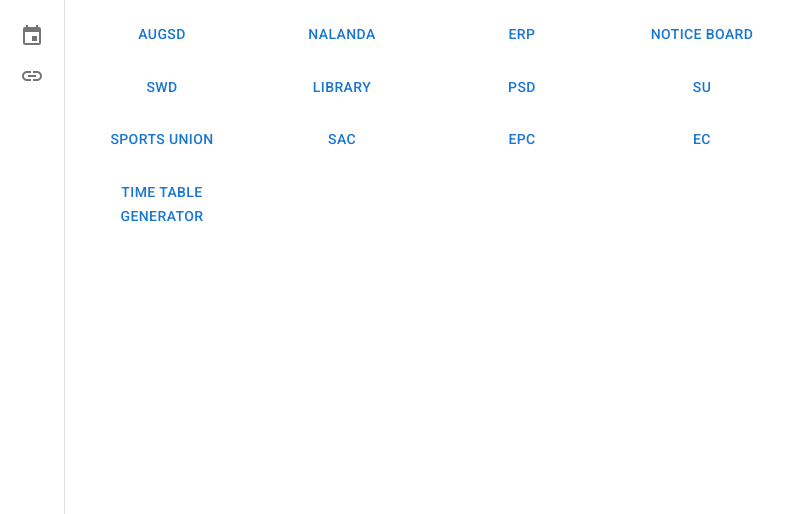
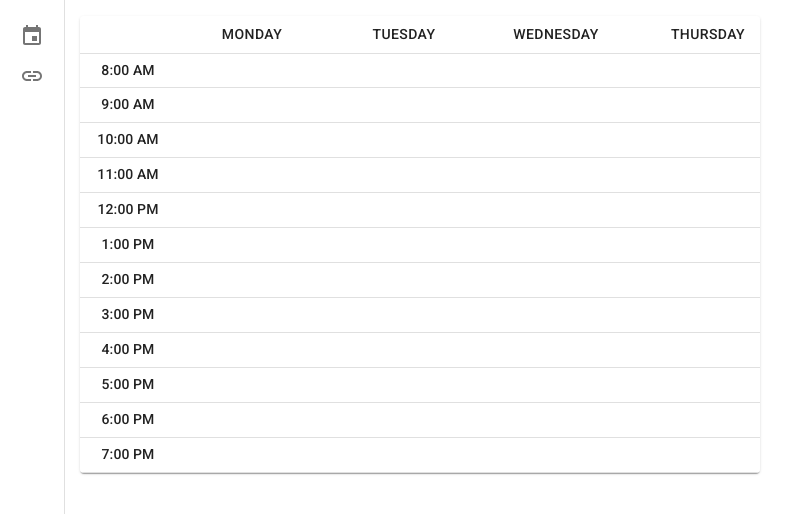
Before and after one commit to Aviral-Omar/bits-and-pieces-extension, a React (Create React App) app: page / in a window 1280 px wide. Shown: the top 514 px of the page, without its empty margins (0-802 px from the left). Built offline with nearby package versions, Linux system fonts and the light colour scheme.

Commit message:
created timetable

```diff
--- a/package.json
+++ b/package.json
@@ -12,6 +12,7 @@
     "@testing-library/react": "^11.2.7",
     "@testing-library/user-event": "^12.8.3",
     "clsx": "^1.1.1",
+    "prop-types": "^15.7.2",
     "react": "^17.0.2",
     "react-dom": "^17.0.2",
     "react-scripts": "4.0.3",
--- a/src/App.jsx
+++ b/src/App.jsx
@@ -1,39 +1,20 @@
 import React, { useState } from 'react';
 
-import { Box, ButtonGroup, Drawer, IconButton } from '@mui/material';
-import { Event, Link } from '@mui/icons-material';
+import { Box } from '@mui/material';
 
+import Sidebar from './components/Sidebar';
 import LinkPage from './views/LinkPage/LinkPage';
+import TimeTable from './views/TT/TT';
 
 const App = () => {
-	const [currentView, setView] = useState('links');
+	const [currentView, setView] = useState('tt');
 
 	return (
 		<div className="App">
 			<Box sx={{ display: 'flex' }}>
-				<Drawer
-					variant="permanent"
-					open
-					sx={{
-						py: 2,
-						width: 64,
-						'.MuiDrawer-paper': {
-							py: 2,
-							width: 64,
-						},
-					}}
-				>
-					<ButtonGroup orientation="vertical" size="large">
-						<IconButton onMouseEnter={() => setView('tt')}>
-							<Event />
-						</IconButton>
-						<IconButton onMouseEnter={() => setView('links')}>
-							<Link />
-						</IconButton>
-					</ButtonGroup>
-				</Drawer>
+				<Sidebar setView={setView}></Sidebar>
 				<Box component="main" sx={{ p: 2 }}>
-					{currentView === 'links' ? <LinkPage /> : <Box />}
+					{currentView === 'links' ? <LinkPage /> : <TimeTable />}
 				</Box>
 			</Box>
 		</div>
--- a/src/components/Sidebar.js
+++ b/src/components/Sidebar.js
@@ -0,0 +1,37 @@
+import React from "react";
+import { Drawer, ButtonGroup, IconButton } from "@mui/material";
+import { Event, Link } from "@mui/icons-material";
+import PropTypes from "prop-types";
+
+const Sidebar = (props) => {
+  const { setView } = props;
+  return (
+    <Drawer
+      variant="permanent"
+      open
+      sx={{
+        py: 2,
+        width: 64,
+        ".MuiDrawer-paper": {
+          py: 2,
+          width: 64,
+        },
+      }}
+    >
+      <ButtonGroup orientation="vertical" size="large">
+        <IconButton onMouseEnter={() => setView("tt")}>
+          <Event />
+        </IconButton>
+        <IconButton onMouseEnter={() => setView("links")}>
+          <Link />
+        </IconButton>
+      </ButtonGroup>
+    </Drawer>
+  );
+};
+
+Sidebar.propTypes = {
+  setView: PropTypes.func,
+};
+
+export default Sidebar;
--- /dev/null
+++ b/src/views/TT/TT.jsx
@@ -0,0 +1,149 @@
+/*global browser*/
+import React, { useState, useEffect } from 'react';
+import {
+	Table,
+	TableBody,
+	TableHead,
+	TableContainer,
+	TableRow,
+	TableCell,
+	Paper,
+	Box,
+	Typography,
+} from '@mui/material';
+
+const TimeTable = () => {
+	const [tt, setTT] = useState([]);
+	const [tableData, setTD] = useState([]);
+
+	const days = ['Monday', 'Tuesday', 'Wednesday', 'Thursday', 'Friday', 'Saturday'];
+
+	useEffect(() => {
+		const td = new Array(12);
+		for (let i = 0; i < 12; i++) {
+			td[i] = new Array(6).fill(undefined);
+		}
+
+		tt.forEach(course => {
+			course.lecture.slots.forEach(slot => {
+				const time = slot % 20;
+				const day = Math.floor(slot / 20);
+				td[time][day] = {
+					id: course.course_no,
+					name: course.course_title,
+					type: 'L',
+					section: course.lecture.sec,
+				};
+			});
+			course.practical.slots.forEach(slot => {
+				const time = slot % 20;
+				const day = Math.floor(slot / 20);
+				td[time][day] = {
+					id: course.course_no,
+					name: course.course_title,
+					type: 'P',
+					section: course.practical.sec,
+				};
+			});
+			course.tutorial.slots.forEach(slot => {
+				const time = slot % 20;
+				const day = Math.floor(slot / 20);
+				td[time][day] = {
+					id: course.course_no,
+					name: course.course_title,
+					type: 'T',
+					section: course.tutorial.sec,
+				};
+			});
+			course.misc.slots.forEach(slot => {
+				const time = slot % 20;
+				const day = Math.floor(slot / 20);
+				td[time][day] = {
+					id: course.course_no,
+					name: course.course_title,
+					type: 'M',
+					section: course.misc.sec,
+				};
+			});
+		});
+		setTD(td);
+	}, [tt]);
+
+	useEffect(() => {
+		const getTT = async () => {
+			const temp = await browser.storage.local.get('tt');
+			setTT(JSON.stringify(temp) === '{}' ? [] : temp.tt);
+		};
+		getTT();
+	}, []);
+
+	const getTime = index => {
+		return index < 5 ? `${index + 7}:00 AM` : index > 5 ? `${index - 5}:00 PM` : `12:00 PM`;
+	};
+
+	return tableData?.length ? (
+		<TableContainer component={Paper} sx={{ maxWidth: 680, maxHeight: 568 }}>
+			<Table size="small" stickyHeader style={{ width: 'auto', tableLayout: 'auto' }}>
+				<TableHead>
+					<TableRow>
+						<TableCell>
+							<Box sx={{ width: 64 }}></Box>
+						</TableCell>
+						{days.map(day => (
+							<TableCell align="center" key={day}>
+								<Box sx={{ width: 120 }}>
+									<Typography variant="button" align="center">
+										{day}
+									</Typography>
+								</Box>
+							</TableCell>
+						))}
+					</TableRow>
+				</TableHead>
+				<TableBody>
+					{tableData.map((time, index) => (
+						<TableRow key={index}>
+							<TableCell>
+								<Typography variant="subtitle2" align="center">
+									{getTime(index + 1)}
+								</Typography>
+							</TableCell>
+							{time.map((slot, day) => {
+								return slot ? (
+									<TableCell
+										sx={{
+											backgroundColor:
+												slot.type === 'L'
+													? 'text.secondary'
+													: slot.type === 'P'
+													? 'success.main'
+													: 'warning.main',
+										}}
+										key={`${day} ${time}`}
+									>
+										<Typography
+											variant="body2"
+											align="center"
+											sx={{ color: 'white' }}
+										>{`${slot.name}`}</Typography>
+										<Typography
+											variant="body2"
+											align="center"
+											sx={{ color: 'white' }}
+										>{`${slot.type}${slot.section}`}</Typography>
+									</TableCell>
+								) : (
+									<TableCell key={`${day} ${time}`}></TableCell>
+								);
+							})}
+						</TableRow>
+					))}
+				</TableBody>
+			</Table>
+		</TableContainer>
+	) : (
+		<Box></Box>
+	);
+};
+
+export default TimeTable;
```
Also changed, not shown: src/TT.jsx (deleted, +0 -126 lines), 2 other files (tests, documents, lock files or other folders).
